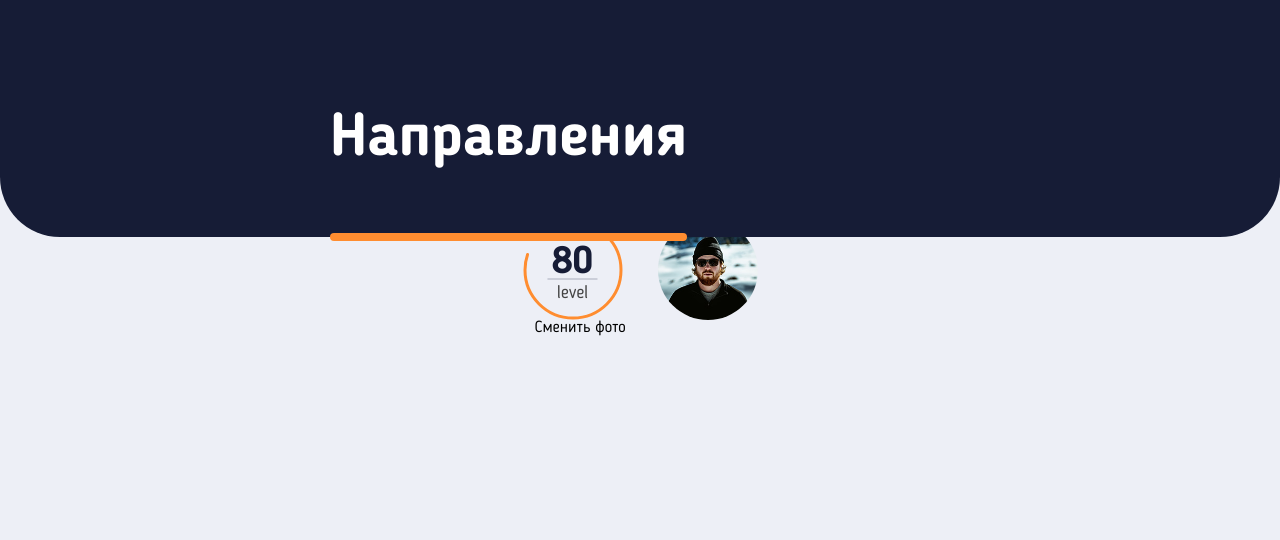
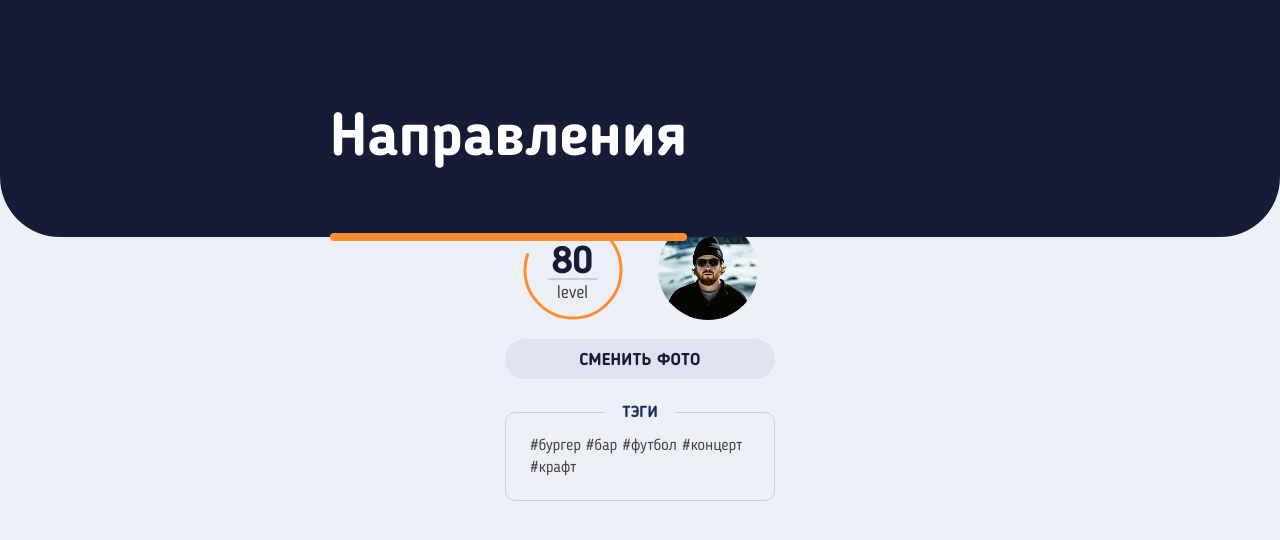
Before and after one commit to tarasovem/new-pognali-19, a website: page source/form.html in a window 1280 px wide. Shown: the part 114-654 px from the top of the page. Drawn offline with nearby package versions, Linux system fonts and the light colour scheme; files that its build step writes are made by us from their sources.

Commit message:
Добавляет тэги на страницу форм

```diff
--- a/source/form.html
+++ b/source/form.html
@@ -85,9 +85,13 @@
             Сменить фото
           </a>
 
-          <div class="person__tags">
-
-          </div>
+          <ul class="tags person__tags">
+            <li class="tags__item">#бургер</li>
+            <li class="tags__item">#бар</li>
+            <li class="tags__item">#футбол</li>
+            <li class="tags__item">#концерт</li>
+            <li class="tags__item">#крафт</li>
+          </ul>
 
           <div class="person__transports">
 
--- a/source/sass/blocks/person.scss
+++ b/source/sass/blocks/person.scss
@@ -67,3 +67,56 @@
   width: 100%;
   height: auto;
 }
+
+.person__change-photo {
+  background-color: #dfe3f0;
+  color: $color_big-stone;
+  display: block;
+  padding: 12px 10px 9px;
+  font-size: 17px;
+  font-weight: 600;
+  text-transform: uppercase;
+  margin-top: 19px;
+  flex: auto;
+  text-align: center;
+  letter-spacing: 0.2px;
+  border-radius: 20px;
+}
+
+.person__tags {
+  position: relative;
+  padding: 22px 24px 21px;
+  border: 1px solid #cbced9;
+  border-radius: 10px;
+  margin-top: 33px;
+  justify-content: flex-start;
+
+  &::after {
+    content: 'Тэги';
+    position: absolute;
+    font-size: 16px;
+    line-height: 18px;
+    color: $color_cello;
+    text-transform: uppercase;
+    width: 70px;
+    height: 30px;
+    z-index: 10;
+    background-color: $color_whisper;
+    display: flex;
+    justify-content: center;
+    align-items: center;
+    left: 50%;
+    transform: translateX(-50%);
+    top: -15px;
+    font-weight: 600;
+  }
+}
+
+.person__tags .tags__item {
+  margin-right: 5px;
+  line-height: 22px;
+}
+
+.person__tags .tags__item:last-child {
+  margin-right: auto;
+}
```
